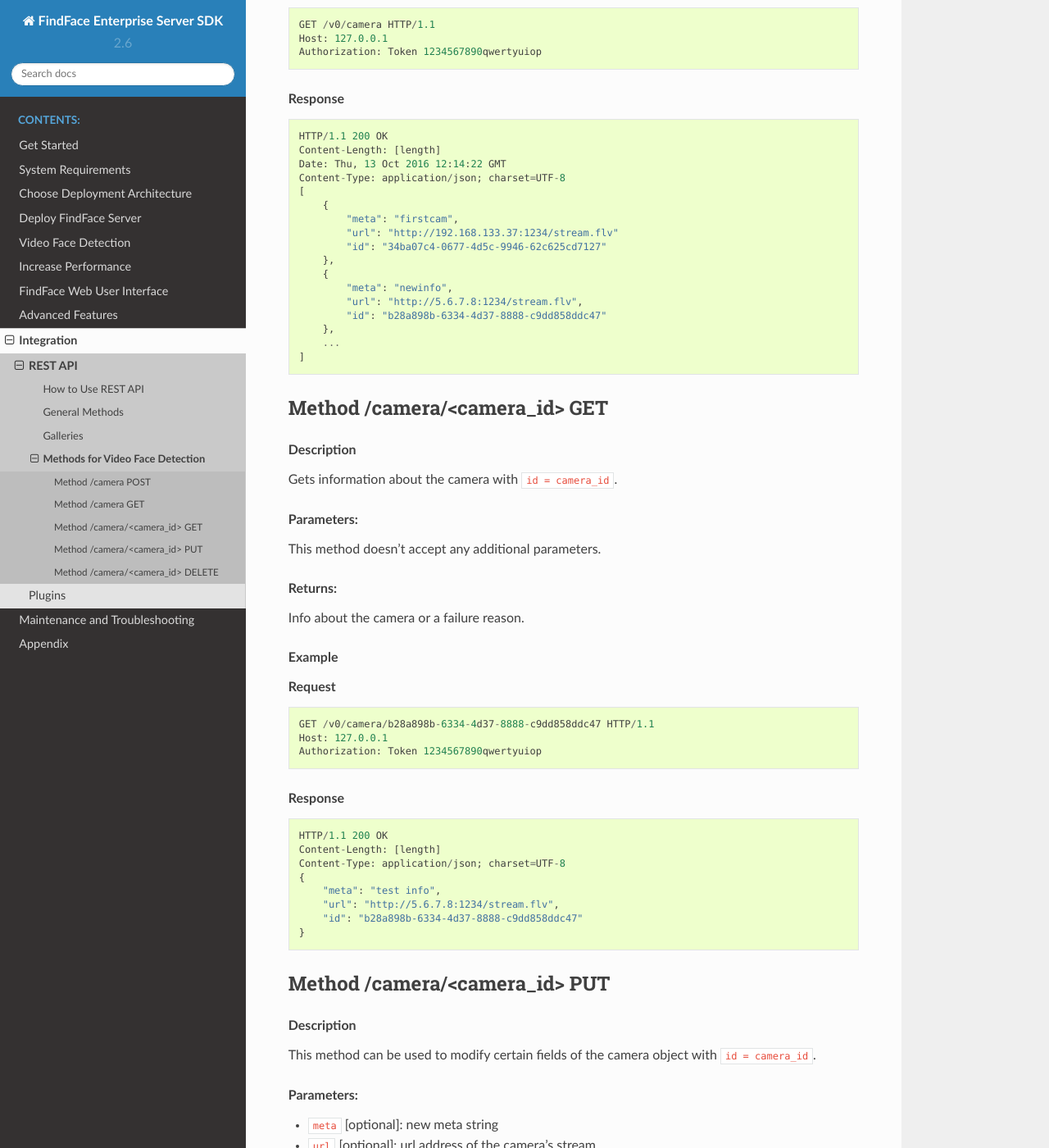
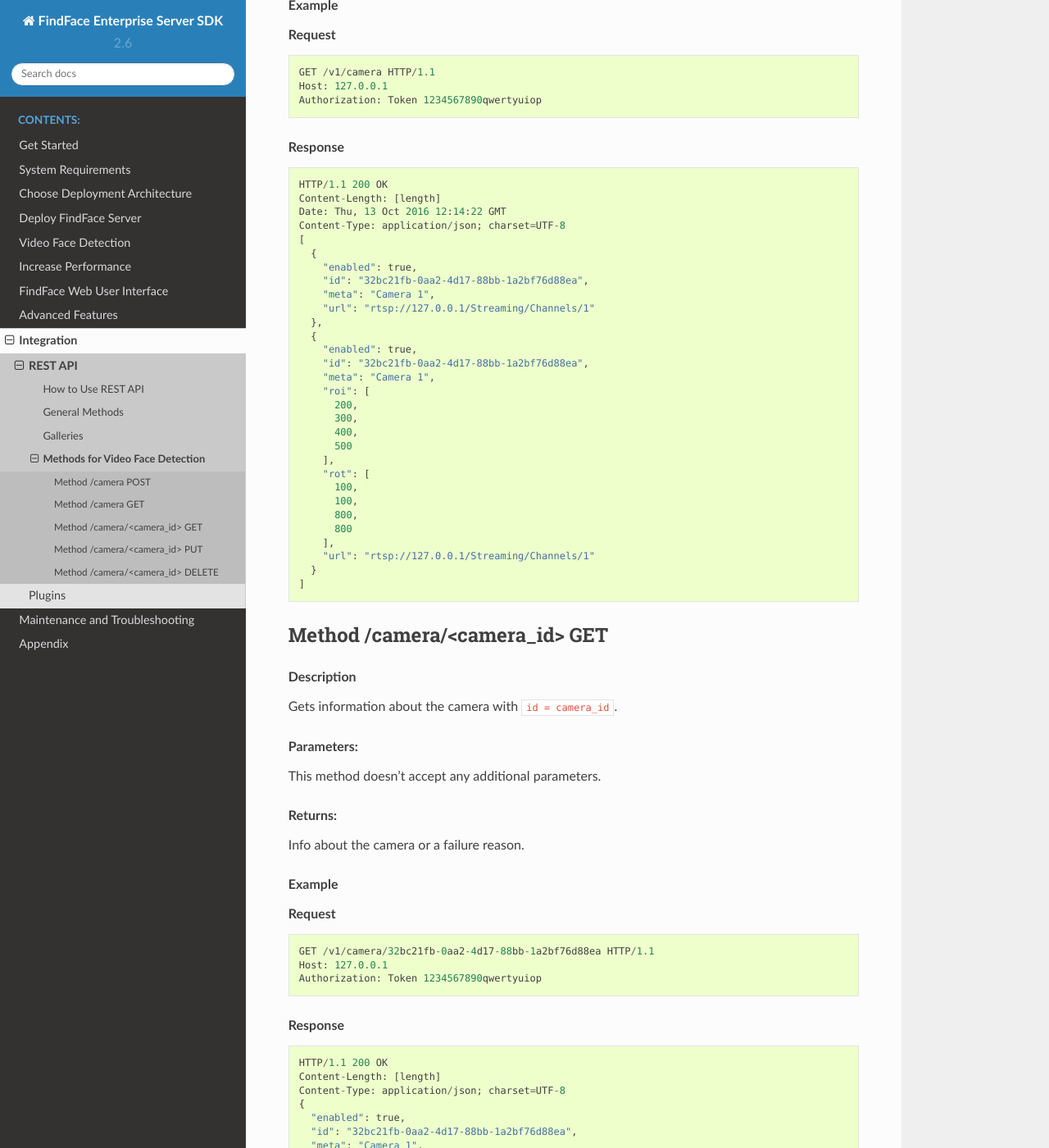
Before and after one commit to NTech-Lab/docs, a Sphinx documentation site: the page built from docs/video_methods.rst, in a window 1280 px wide and 1400 px high, scrolled down 1736 px. Shown: the whole window at 82% size. Built offline with Sphinx 7.4.7 and the Read the Docs theme 2.0.0, drawn with Linux system fonts in a browser that asks for light colours; some of the changed text lies outside the part shown.

Commit message:
video-methods

```diff
--- a/docs/video_methods.rst
+++ b/docs/video_methods.rst
@@ -25,6 +25,7 @@
 .. rubric:: Parameters:
 
 * ``meta`` [optional]: some user-defined string identifier
+* ``enabled`` [boolean]: enable video processing in FindFace web interface
 * ``url`` [optional]: url address of the camera's stream
 * ``detector`` [optional]: some user-defined string identifier
 * ``rot`` [W,H,X,Y] [optional]: enable detecting and tracking faces only inside a clipping rectangle (ROT, region of tracking).
@@ -40,14 +41,15 @@
 
 .. code::
 
-    POST /v0/camera/ HTTP/1.1
+    POST /v1/camera/ HTTP/1.1
     Host: 127.0.0.1
     Authorization: Token 1234567890qwertyuiop
     Content-Type:   application/json
     Content-Length: [length]
 
     {
-        "meta": "test",
+        "meta": "meta",
+        "enabled": true,
         "url": "http://test.com:1234/stream.flv",
         "detector": "detec1"
     }
@@ -61,10 +63,12 @@
     Content-Type: application/json; charset=UTF-8
     {
         "meta": "meta",
+        "enabled": true,
         "url": "http://test.com:1234/stream.flv",
         "detector": "detec1",
         "id": "7bb35e9d-9f4f-4e5b-8811-e1dded6de811"
     }
+
 
 .. _camera-get:
 
@@ -89,7 +93,7 @@
 
 .. code::
 
-    GET /v0/camera HTTP/1.1
+    GET /v1/camera HTTP/1.1
     Host: 127.0.0.1
     Authorization: Token 1234567890qwertyuiop
 
@@ -102,17 +106,30 @@
     Date: Thu, 13 Oct 2016 12:14:22 GMT
     Content-Type: application/json; charset=UTF-8
     [
-        {
-            "meta": "firstcam",
-            "url": "http://192.168.133.37:1234/stream.flv"
-            "id": "34ba07c4-0677-4d5c-9946-62c625cd7127"
-        },
-        {
-            "meta": "newinfo",
-            "url": "http://5.6.7.8:1234/stream.flv",
-            "id": "b28a898b-6334-4d37-8888-c9dd858ddc47"
-        },
-        ...
+      {
+        "enabled": true,
+        "id": "32bc21fb-0aa2-4d17-88bb-1a2bf76d88ea",
+        "meta": "Camera 1",
+        "url": "rtsp://127.0.0.1/Streaming/Channels/1"
+      },
+      {
+        "enabled": true,
+        "id": "32bc21fb-0aa2-4d17-88bb-1a2bf76d88ea",
+        "meta": "Camera 1",
+        "roi": [
+          200,
+          300,
+          400,
+          500
+        ],
+        "rot": [
+          100,
+          100,
+          800,
+          800
+        ],
+        "url": "rtsp://127.0.0.1/Streaming/Channels/1"
+      }
     ]
 
 .. _camera-id-get:
@@ -138,7 +155,7 @@
 
 .. code::
 
-    GET /v0/camera/b28a898b-6334-4d37-8888-c9dd858ddc47 HTTP/1.1
+    GET /v1/camera/32bc21fb-0aa2-4d17-88bb-1a2bf76d88ea HTTP/1.1
     Host: 127.0.0.1
     Authorization: Token 1234567890qwertyuiop
 
@@ -150,10 +167,24 @@
     Content-Length: [length]
     Content-Type: application/json; charset=UTF-8
     {
-        "meta": "test info",
-        "url": "http://5.6.7.8:1234/stream.flv",
-        "id": "b28a898b-6334-4d37-8888-c9dd858ddc47"
+      "enabled": true,
+      "id": "32bc21fb-0aa2-4d17-88bb-1a2bf76d88ea",
+      "meta": "Camera 1",
+      "roi": [
+        200,
+        300,
+        400,
+        500
+      ],
+      "rot": [
+        100,
+        100,
+        800,
+        800
+      ],
+      "url": "rtsp://127.0.0.1/Streaming/Channels/1"
     }
+
 
 .. _camera-id-put:
 
@@ -181,7 +212,7 @@
 
 .. code::
 
-    PUT /v0/camera/b28a898b-6334-4d37-8888-c9dd858ddc47 HTTP/1.1
+    PUT /v1/camera/b28a898b-6334-4d37-8888-c9dd858ddc47 HTTP/1.1
     Host: 127.0.0.1
     Authorization: Token 1234567890qwertyuiop
     Content-Type: application/json
@@ -210,7 +241,7 @@
 
 .. code::
 
-    PUT /v0/camera/b28a898b-6334-4d37-8888-c9dd858ddc47 HTTP/1.1
+    PUT /v1/camera/b28a898b-6334-4d37-8888-c9dd858ddc47 HTTP/1.1
     Host: 127.0.0.1
     Authorization: Token 1234567890qwertyuiop
     Content-Type: application/json
@@ -276,7 +307,7 @@
 
 .. code::
 
-    DELETE /v0/camera/b28a898b-6334-4d37-8888-c9dd858ddc47 HTTP/1.1
+    DELETE /v1/camera/b28a898b-6334-4d37-8888-c9dd858ddc47 HTTP/1.1
     Host: 127.0.0.1
     Authorization: Token 1234567890qwertyuiop
     Content-Length: 0
```
Also changed, not shown: 1 other file.
